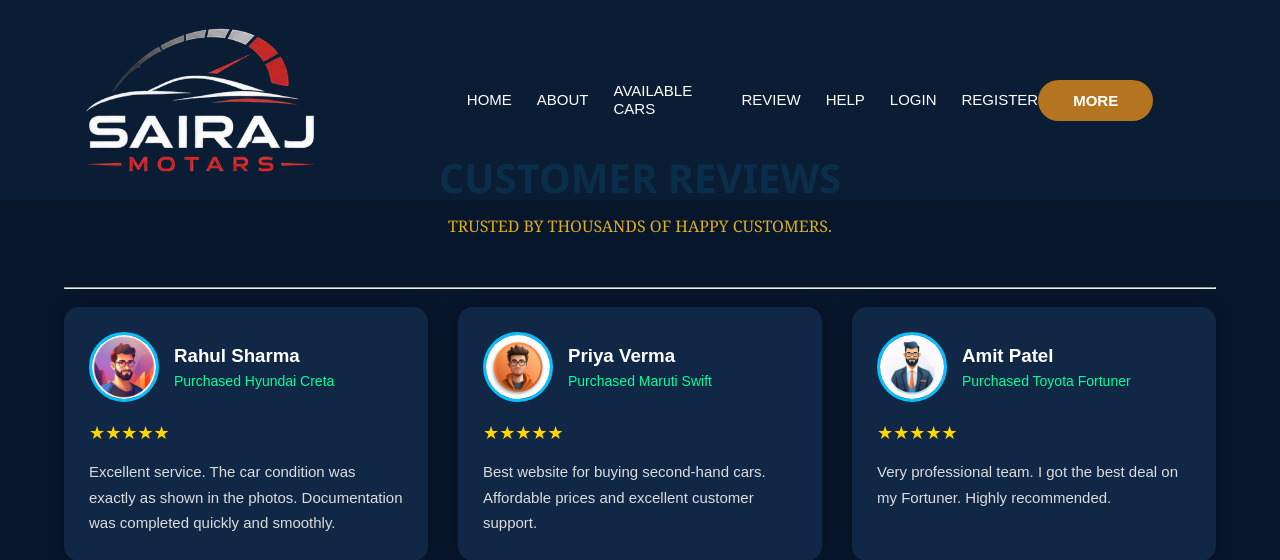
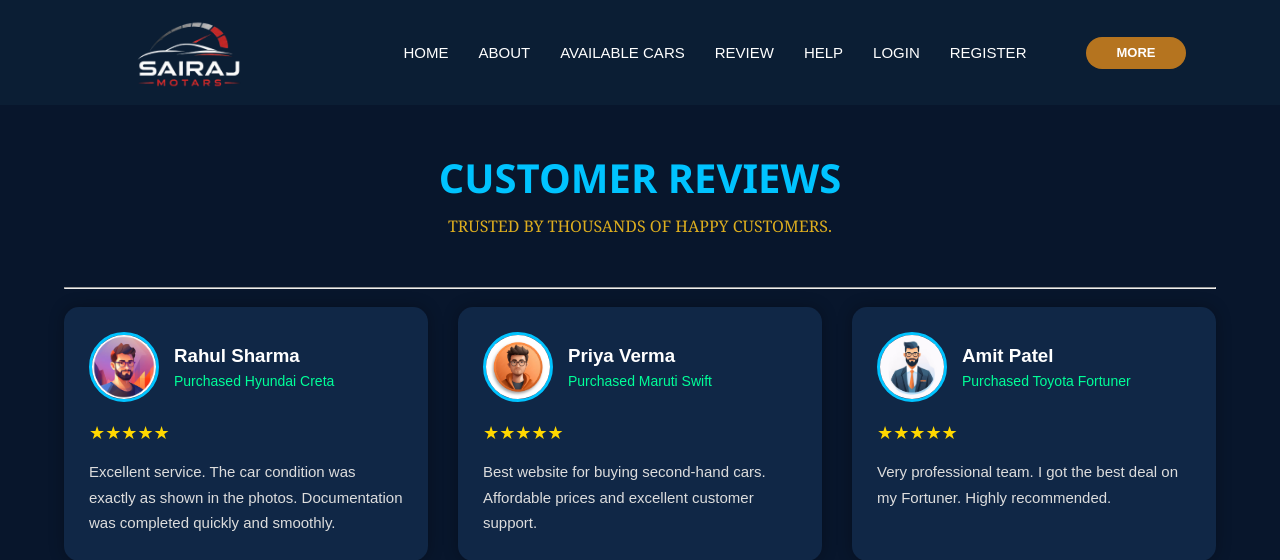
Before and after one commit to sangrampatole313-svg/car-selling-project, a Flask app: page /review in a window 1280 px wide. Shown: the top 560 px of the page. Run offline with Flask 3, Linux system fonts and the light colour scheme.

Commit message:
Update review.html

```diff
--- a/templates/review.html
+++ b/templates/review.html
@@ -103,136 +103,141 @@ line-height:1.7;
 font-size:15px;
 
 }
-/* nav ul{
-    list-style:none;
-    display:flex;
-}
 
-nav ul li{
-    margin-left:30px;
-}
-
-nav ul li a{
-    text-decoration:none;
-    color:white;
-    font-size:17px;
-    transition:.3s;
-}
-
-nav ul li a:hover{
-    color:#00c3ff;
-} */
-/* nav{
-    background:#0b1f36;
-    padding:15px 8%;
-    display:flex;
-    justify-content:space-between;
-    align-items:center;
-} */
-
-
-.logo{
-    font-size:28px;
-    font-weight:bold;
-    color:#00c3ff;
-}
-/* nav{
-    position:absolute;
-    top:0;
-    left:0;
-    width:100%;
-    display:flex;
-    justify-content:space-between;
-    align-items:center;
-    padding:22px 8%;
-    z-index:100;
-} */
-    .logo{
-                 width: 90px;
-                 margin-right: 300px;
-             }
-    .header{
-           width: 10px;
-           height: 10px;
-    }
+        /* ================================
+   NAVIGATION BAR
+================================ */
 
 nav {
     position: absolute;
     top: 0;
     left: 0;
     width: 100%;
+    min-height: 105px;
 
-            display: flex;
-            justify-content: space-between;
+    display: grid;
+    grid-template-columns: 270px 1fr 130px;
+    column-gap: 5px;
     align-items: center;
 
-            padding: 18px 6%;
+    column-gap: 30px;
 
-            background: rgba(11, 31, 54, 0.90);
+    padding: 10px 5%;
 
-            z-index: 100;
+    background: rgba(11, 31, 54, 0.92);
+
+    z-index:10;
 }
 
+
+/* ================================
+   LOGO
+================================ */
+
 nav .logo {
-            color: #00c3ff;
-            font-size: 24px;
-            font-weight: bold;
+    display: flex;
+    align-items: center;
+    margin-left:70px;
+    justify-content: flex-start;
+
+    width: 100px;
+    height: 20px;
+
     text-decoration: none;
 }
 
+nav .logo img {
+    width: 430px;
+    height: auto;
+
+    max-height: 70px;
+
+    object-fit: contain;
+    display: block;
+}
+
+
+/* ================================
+   NAVIGATION LINKS
+================================ */
+
 nav ul {
     list-style: none;
+
     display: flex;
     align-items: center;
-            gap: 25px;
+    justify-content: center;
+
+    gap: 30px;
+
+    margin-left:10px;
+    padding: 0;
+
+    white-space: nowrap;
+}
+
+nav ul li {
+    display: flex;
+    align-items: center;
 }
 
 nav ul li a {
     color: white;
+
     text-decoration: none;
+
     font-size: 15px;
+    font-weight: 330;
+
     text-transform: uppercase;
-            transition: 0.3s;
+
+    transition: all 0.3s ease;
+
+    padding: 20px 0;
 }
 
 nav ul li a:hover {
     color: #00c3ff;
+    transform: translateY(-2px);
 }
 
+
+/* ================================
+   MORE BUTTON
+================================ */
+
 nav button {
+    width: 100px;
+    height: 32px;
+
     border: none;
-            padding: 12px 30px;
+
+    padding: 0;
+
     background: #b5741f;
     color: white;
-            font-size: 15px;
+
+    font-size: 13px;
+
     text-transform: uppercase;
+
     font-weight: 600;
-            border-radius: 2rem;
+
+    border-radius: 30px;
+
     cursor: pointer;
-            transition: 0.3s;
+
+    transition: all 0.3s ease;
 }
 
 nav button:hover {
-            transform: scale(0.95);
-        }
-     nav button{
-                    border: none;
-                    padding: 12px 35px;
-                    background: #b5741f
-                    ;
-                    font-size: 15px;
-                      text-transform: uppercase;
-                    color: #fff;
-                    font-weight: 600;
-                    border-radius:2rem;
-                    margin-right: 50px;
-                    cursor: pointer;
-                    transition: 0.3s;
+    background: #d18a25;
+
+    transform: translateY(-2px);
+
+    box-shadow: 0 5px 15px rgba(181, 116, 31, 0.4);
 }
 
-         nav button:hover{
-                            scale: .9;
-                        }
 
 footer{
 
@@ -241,10 +246,50 @@ footer{
     padding:20px;
     color:#ffffff;
 }
+.flash-message {
+    padding: 10px;
+    margin-bottom: 15px;
+    border-radius: 7px;
+    font-size: 14px;
+    font-weight: bold;
+}
+
+.flash-message.success {
+    background: #198754;
+    color: white;
+}
+
+.flash-message.danger {
+    background: #dc3545;
+    color: white;
+}
+
+.flash-message.warning {
+    background: #b5741f;
+    color: white;
+}
+
 </style>
 
 </head>
 <body>
+
+   <div>{% with messages = get_flashed_messages(with_categories=true) %}
+
+    {% if messages %}
+
+        {% for category, message in messages %}
+
+            <div class="flash-message {{ category }}">
+                {{ message }}
+            </div>
+
+        {% endfor %}
+
+    {% endif %}
+
+{% endwith %}</div>
+
 
 
           <nav>
```
Lines whose indentation alone changed are shown as unchanged.
